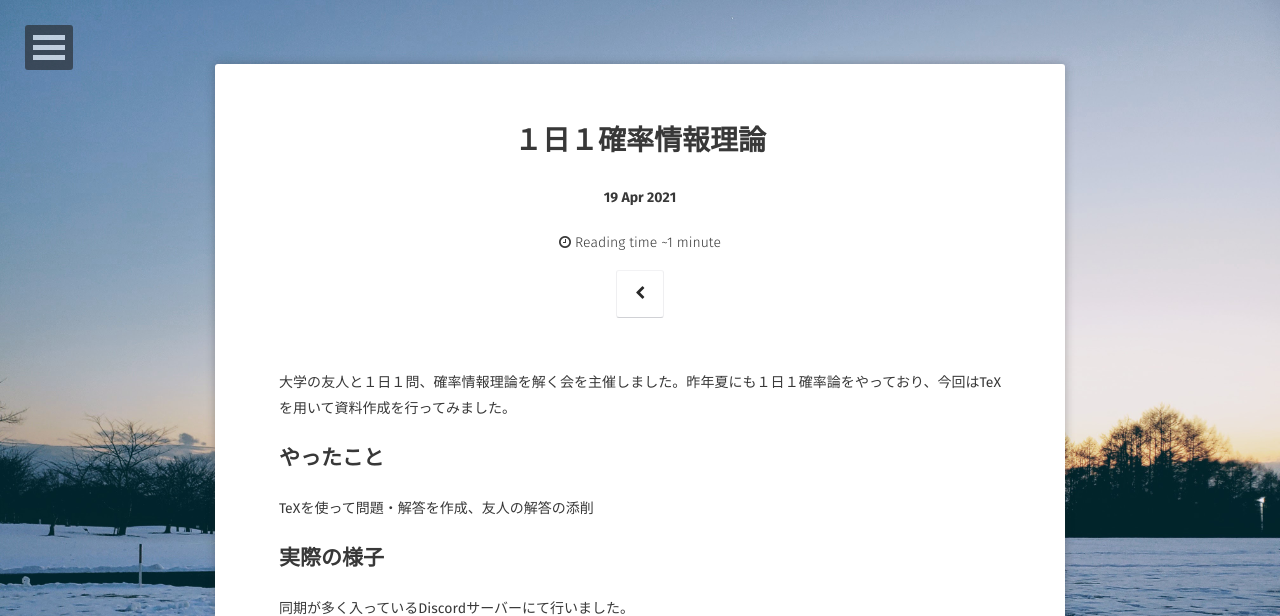
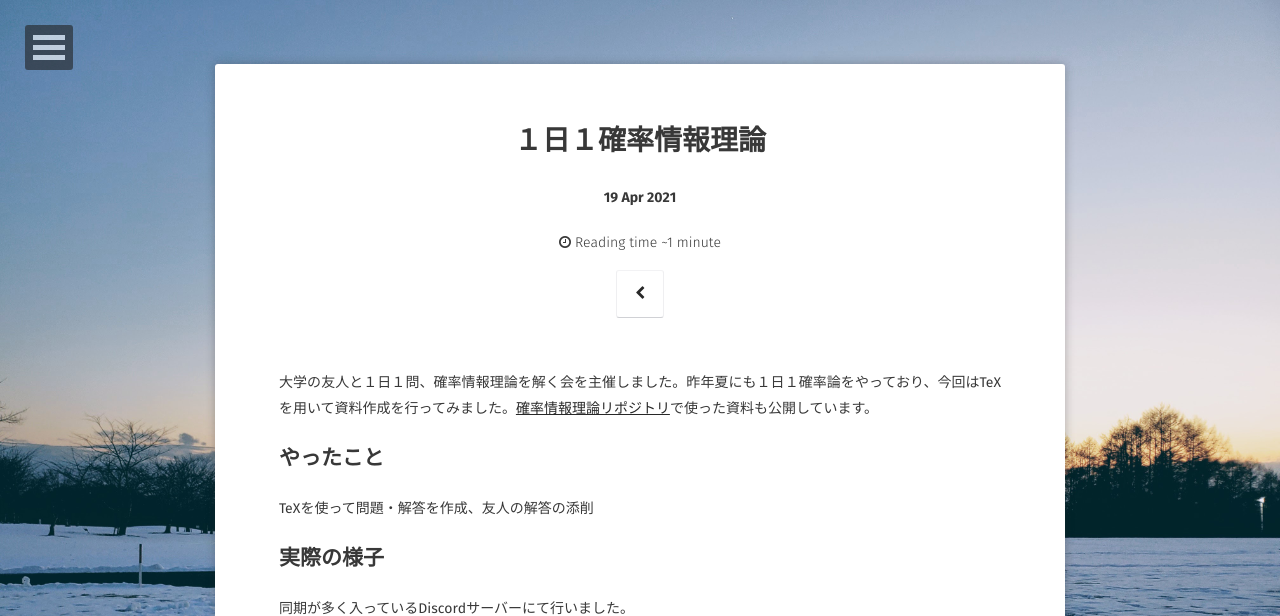
Before and after one commit to marbou090/marbou090.github.io, a Jekyll site: the page built from _posts/2021-04-19-probabilitiy.md, in a window 1280 px wide. Shown: the top 616 px of the page. Built offline with Jekyll 4.4.1, drawn with Linux system fonts in a browser that asks for light colours; some web fonts are replaced; grey boxes are pictures that could not be loaded.

Commit message:
add 20210419

```diff
--- a/_posts/2021-04-19-probabilitiy.md
+++ b/_posts/2021-04-19-probabilitiy.md
@@ -10,7 +10,7 @@ tag:
 - 勉強会
 comments: false
 ---
-大学の友人と１日１問、確率情報理論を解く会を主催しました。昨年夏にも１日１確率論をやっており、今回はTeXを用いて資料作成を行ってみました。
+大学の友人と１日１問、確率情報理論を解く会を主催しました。昨年夏にも１日１確率論をやっており、今回はTeXを用いて資料作成を行ってみました。[確率情報理論リポジトリ](https://github.com/marbou090/ProbabilityInfPerDay)で使った資料も公開しています。
 
 ## やったこと
 TeXを使って問題・解答を作成、友人の解答の添削
@@ -19,4 +19,6 @@ TeXを使って問題・解答を作成、友人の解答の添削
 同期が多く入っているDiscordサーバーにて行いました。
 
 ![image2](https://cdn.discordapp.com/attachments/712655088119709716/833546682444677161/2021-04-19_12.36.48.png)
+
+
 ![image](https://cdn.discordapp.com/attachments/712655088119709716/833545439411175435/2021-04-19_12.31.51.png)
```
